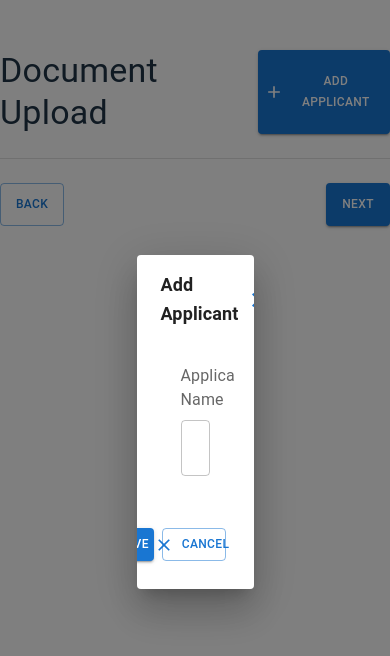
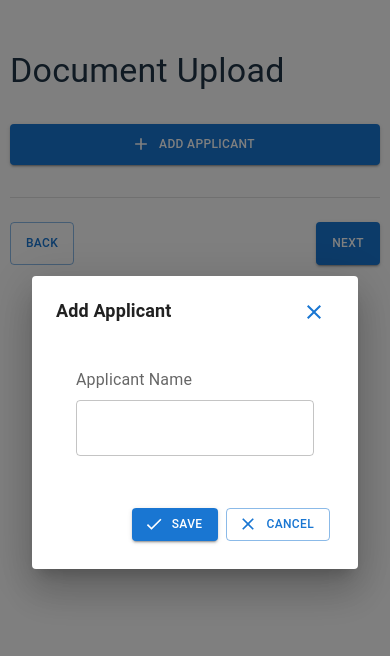
Before and after one commit to yuvaspravin/loanwiserassessment, a React (Vite) app: page / in a window 390 px wide. Both pictures are taken after a click on the button "ADD APPLICANT". Shown: the top 656 px of the page. Built offline with nearby package versions, Linux system fonts and the light colour scheme.

Commit message:
responsive changes

```diff
--- a/src/components/MainPage.jsx
+++ b/src/components/MainPage.jsx
@@ -5,14 +5,17 @@ import {
   Chip,
   Dialog,
   Divider,
+  Grid,
   IconButton,
+  Slide,
   Stack,
   styled,
   Tab,
   Tabs,
   Typography,
+  useMediaQuery,
 } from "@mui/material";
-import { useCallback, useEffect, useRef, useState } from "react";
+import { forwardRef, useCallback, useEffect, useRef, useState } from "react";
 import PropTypes from "prop-types";
 import AddIcon from "@mui/icons-material/Add";
 import DialogPage from "./DialogPage";
@@ -62,8 +65,22 @@ const VisuallyHiddenInput = styled("input")({
   whiteSpace: "nowrap",
   width: 1,
 });
+
+const Transition_up = forwardRef(function Transition(props, ref) {
+  return <Slide direction="up" ref={ref} {...props} />;
+});
+
+const textFieldWidth = {
+  xs: 12, // Full width on extra small screens
+  sm: 6, // Full width on small screens
+  md: 4, // Half width on medium screens
+  lg: 4, // One-third width on large screens
+  xl: 4, // One-fourth width on extra large screens
+  margin: "8px", // One-fourth width on extra large screens
+};
 const MainPage = () => {
   const fileInputRef = useRef(null);
+  const isMobileView = useMediaQuery((theme) => theme.breakpoints.down("sm"));
   const [isOpen, setIsOpen] = useState(false);
   const [documentOpen, setDocumentOpen] = useState(false);
   const [applicantName, setApplicantName] = useState("");
@@ -284,14 +301,13 @@ const MainPage = () => {
   };
 
   return (
-    <div style={{ marginTop: "50px" }}>
-      <Stack spacing={5}>
-        <Box
-          style={{
-            display: "flex",
-            flexDirection: "row",
-            justifyContent: "space-between",
-          }}
+    <div style={{ margin: "50px 10px" }}>
+      <Stack
+        spacing={4}
+        direction={isMobileView ? "column" : "row"}
+        justifyContent="space-between"
+        alignItems={isMobileView ? "stretch" : "center"}
+        marginBottom={4}
       >
         <Typography variant="h4">Document Upload</Typography>
         <Button
@@ -302,7 +318,6 @@ const MainPage = () => {
         >
           Add Applicant
         </Button>
-        </Box>
       </Stack>
       <Box>
         {applicants.length !== 0 && (
@@ -342,16 +357,12 @@ const MainPage = () => {
                     <Typography>No documents available</Typography>
                   </Box>
                 ) : (
-                  <Box
-                    key={index}
-                    sx={{
-                      display: "flex",
-                      flexDirection: "row",
-                      width: "100%",
-                    }}
-                  >
-                    {console.log(list?.documents[value], "testddd")}
-                    <Box sx={{ width: "20%" }}>
+                  <Box>
+                    <Grid container spacing={4}>
+                      <Grid item xs={12} sm={12} md={3} lg={3} xl={3}>
+                        <Box>
+                          <Grid container spacing={4}>
+                            <Grid item xs={6} sm={6} md={6} lg={6} xl={6}>
                               {list?.documents?.map((doc, idx) => (
                                 <Button
                                   key={index}
@@ -359,27 +370,38 @@ const MainPage = () => {
                                   sx={{
                                     width: "200px",
                                     backgroundColor:
-                              docButtonView == idx ? "primary.main" : "#FFF",
+                                      docButtonView == idx
+                                        ? "primary.main"
+                                        : "#FFF",
                                     color:
-                              docButtonView == idx ? "#fff" : "primary.main",
-                            borderWidth: docButtonView === idx ? "none" : "1px",
+                                      docButtonView == idx
+                                        ? "#fff"
+                                        : "primary.main",
+                                    borderWidth:
+                                      docButtonView === idx ? "none" : "1px",
                                     borderStyle:
                                       docButtonView == idx ? "none" : "solid",
                                     borderColor:
-                              docButtonView == idx ? "none" : "primary.main",
+                                      docButtonView == idx
+                                        ? "none"
+                                        : "primary.main",
                                     margin: "20px auto",
+                                    mr: 2,
                                   }}
                                   onClick={() => documentView(idx, doc)}
                                 >
                                   {doc?.documentName}
                                 </Button>
                               ))}
+                            </Grid>
+                          </Grid>
                         </Box>
+                      </Grid>
+                      <Grid item xs={12} sm={12} md={9} lg={9} xl={9}>
                         {docButtonView !== null &&
                           list?.documents[docButtonView] && (
                             <Box
                               sx={{
-                            width: "80%",
                                 border: "1px solid #e6e8ec",
                                 borderRadius: "10px",
                               }}
@@ -392,13 +414,23 @@ const MainPage = () => {
                                     margin: 2,
                                   }}
                                 >
+                                  <Grid container spacing={4}>
+                                    <Grid
+                                      item
+                                      xs={textFieldWidth.xs}
+                                      sm={textFieldWidth.sm}
+                                      md={textFieldWidth.md}
+                                      lg={textFieldWidth.lg}
+                                      xl={textFieldWidth.xl}
+                                    >
                                       <Button
                                         variant="contained"
                                         component="label"
                                         startIcon={<AddIcon />}
                                         sx={{ mr: 2 }}
                                         disabled={
-                                  uploadedFiles.length > 0 || uploadComplete
+                                          uploadedFiles.length > 0 ||
+                                          uploadComplete
                                         }
                                       >
                                         Choose
@@ -411,13 +443,23 @@ const MainPage = () => {
                                           ref={fileInputRef}
                                         />
                                       </Button>
+                                    </Grid>
+                                    <Grid
+                                      item
+                                      xs={textFieldWidth.xs}
+                                      sm={textFieldWidth.sm}
+                                      md={textFieldWidth.md}
+                                      lg={textFieldWidth.lg}
+                                      xl={textFieldWidth.xl}
+                                    >
                                       <Button
                                         variant="contained"
                                         component="label"
                                         startIcon={<CloudUploadIcon />}
                                         sx={{ mr: 2 }}
                                         disabled={
-                                  uploadedFiles.length == 0 || uploadComplete
+                                          uploadedFiles.length == 0 ||
+                                          uploadComplete
                                         }
                                         onClick={() =>
                                           handleUploadSubmit(
@@ -427,17 +469,30 @@ const MainPage = () => {
                                       >
                                         Upload
                                       </Button>
+                                    </Grid>
+                                    <Grid
+                                      item
+                                      xs={textFieldWidth.xs}
+                                      sm={textFieldWidth.sm}
+                                      md={textFieldWidth.md}
+                                      lg={textFieldWidth.lg}
+                                      xl={textFieldWidth.xl}
+                                    >
                                       <Button
                                         variant="contained"
                                         component="label"
                                         startIcon={<CloseIcon />}
                                         sx={{ mr: 2 }}
                                         onClick={() =>
-                                  resetDropzone(list?.documents[docButtonView])
+                                          resetDropzone(
+                                            list?.documents[docButtonView]
+                                          )
                                         }
                                       >
                                         Cancel
                                       </Button>
+                                    </Grid>
+                                  </Grid>
                                 </Box>
                               </Box>
 
@@ -486,13 +541,15 @@ const MainPage = () => {
                                         )}
                                         {uploadedFiles.length > 0 ? (
                                           <>
-                                        {uploadedFiles.map((file, index) => (
+                                            {uploadedFiles.map(
+                                              (file, index) => (
                                                 <Box
                                                   key={index}
                                                   sx={{
                                                     display: "flex",
                                                     alignItems: "flex-start",
-                                              justifyContent: "flex-start",
+                                                    justifyContent:
+                                                      "flex-start",
                                                     flexDirection: "column",
                                                   }}
                                                 >
@@ -502,7 +559,8 @@ const MainPage = () => {
                                                   <Box
                                                     sx={{
                                                       display: "flex",
-                                                justifyContent: "space-between",
+                                                      justifyContent:
+                                                        "space-between",
                                                       alignItems: "center",
                                                     }}
                                                   >
@@ -510,7 +568,9 @@ const MainPage = () => {
                                                       variant="body1"
                                                       color="text.secondary"
                                                     >
-                                                {(file.size / 1024).toFixed(2)}{" "}
+                                                      {(
+                                                        file.size / 1024
+                                                      ).toFixed(2)}{" "}
                                                       KB
                                                     </Typography>
                                                     <Chip
@@ -530,7 +590,8 @@ const MainPage = () => {
                                                     />
                                                   </Box>
                                                 </Box>
-                                        ))}
+                                              )
+                                            )}
                                           </>
                                         ) : (
                                           uploadComplete && (
@@ -541,7 +602,8 @@ const MainPage = () => {
                                               <Box
                                                 sx={{
                                                   display: "flex",
-                                              justifyContent: "space-between",
+                                                  justifyContent:
+                                                    "space-between",
                                                   alignItems: "center",
                                                 }}
                                               >
@@ -584,6 +646,8 @@ const MainPage = () => {
                               </Box>
                             </Box>
                           )}
+                      </Grid>
+                    </Grid>
                   </Box>
                 )}
               </CustomTabPanel>
@@ -631,7 +695,8 @@ const MainPage = () => {
       <Dialog
         open={isOpen}
         onClose={() => setIsOpen(false)}
-        sx={{ "& .MuiDialog-paper": { width: "30%" } }}
+        TransitionComponent={Transition_up}
+        maxWidth={"lg"}
       >
         <DialogPage
           title="Add Applicant"
@@ -648,7 +713,8 @@ const MainPage = () => {
       <Dialog
         open={documentOpen}
         onClose={() => setDocumentOpen(false)}
-        sx={{ "& .MuiDialog-paper": { width: "30%" } }}
+        TransitionComponent={Transition_up}
+        maxWidth={"lg"}
       >
         <DialogPage
           title="Add Document"
```
Lines whose indentation alone changed are shown as unchanged.
